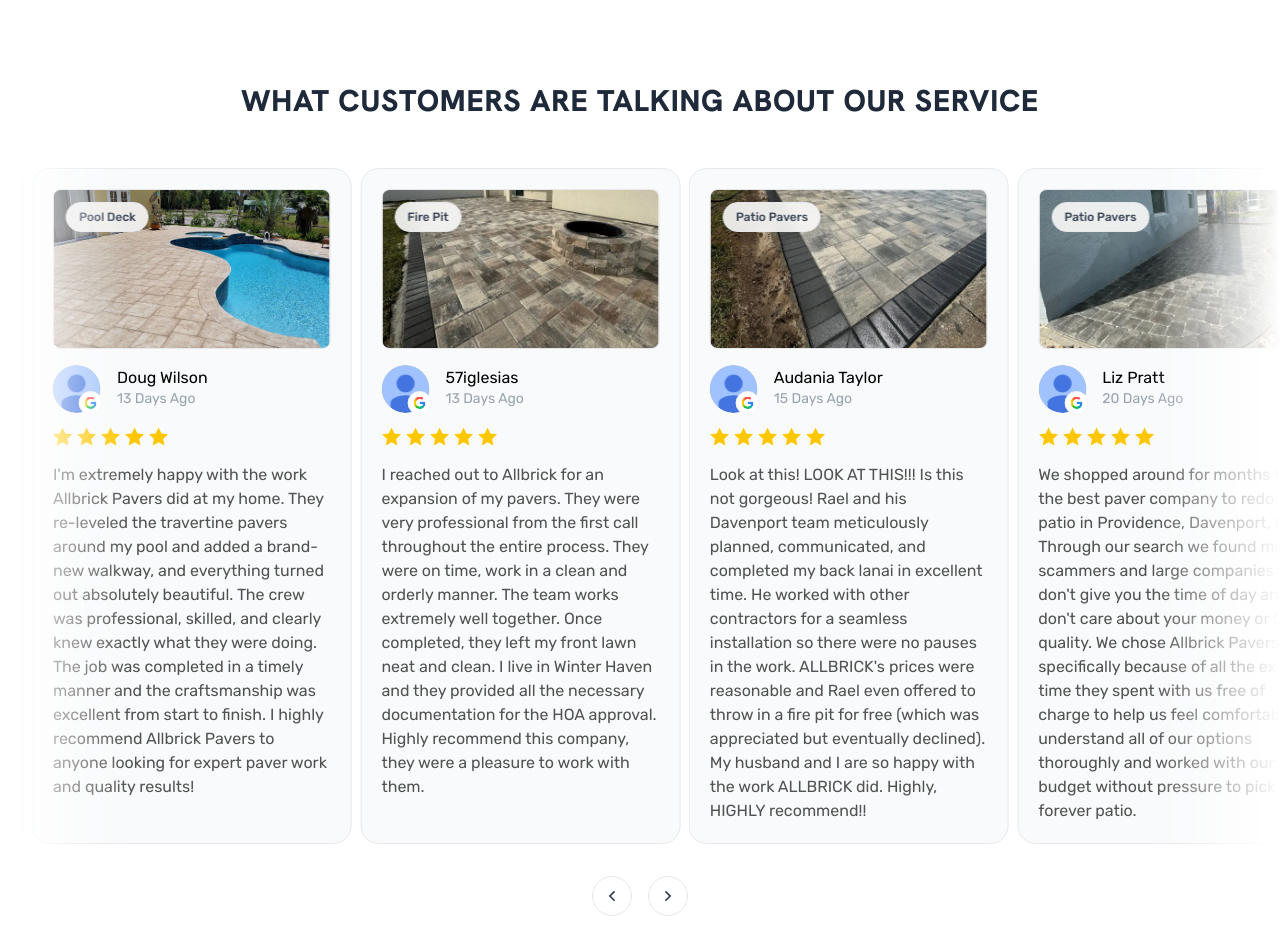
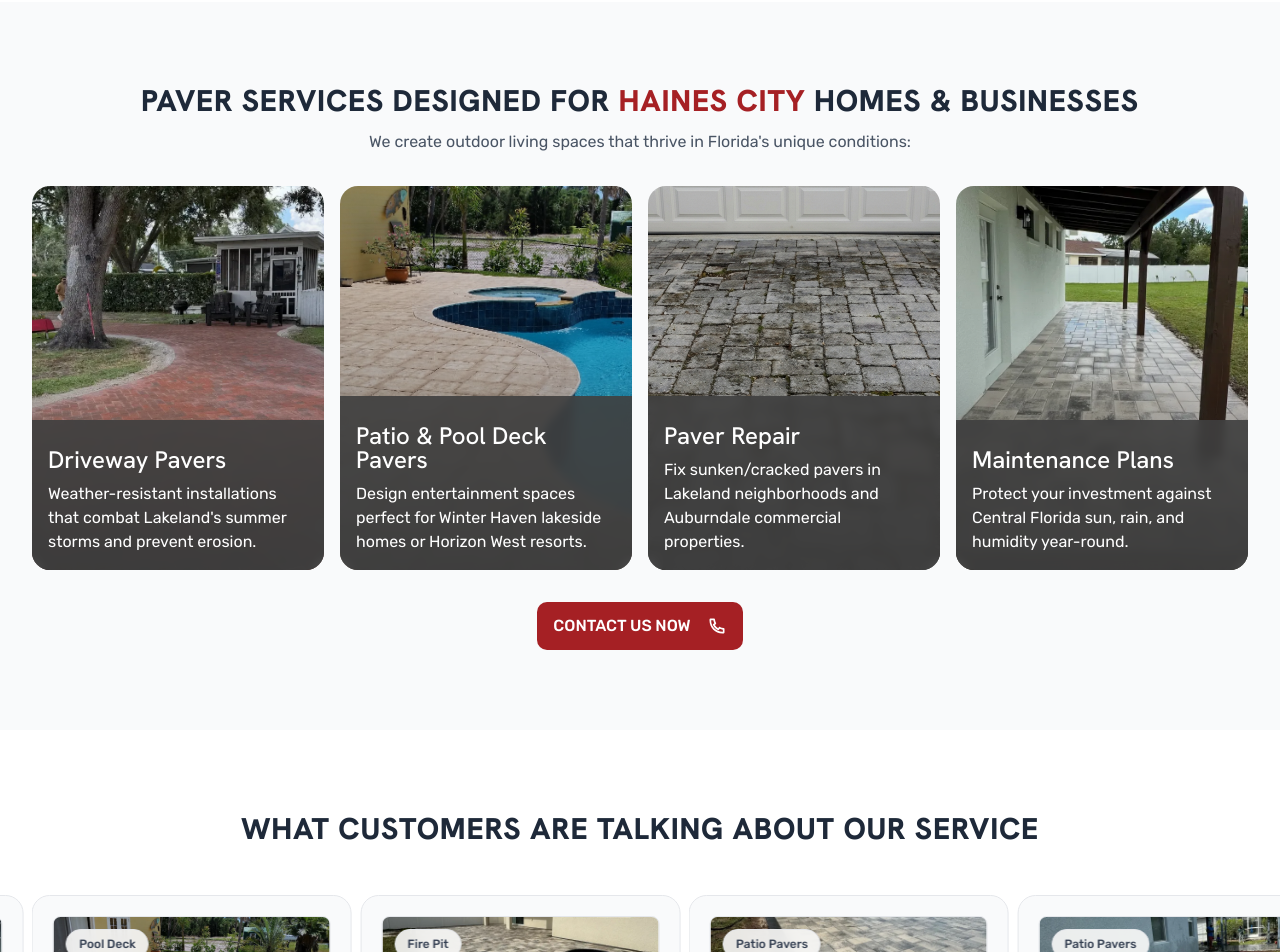
Before and after one commit to zarp-git/frontend_pages_allbrickpavers, a Next.js app: page / in a window 1280 px wide. Shown: the part 3240-4192 px from the top of the page. Built offline with nearby package versions, Linux system fonts and the light colour scheme; no server answers.

Commit message:
feat: Add Pavers vs Concrete, Paver Services, and Feedback sections to the public home page.

```diff
--- a/src/app/(public)/page.tsx
+++ b/src/app/(public)/page.tsx
@@ -7,18 +7,21 @@ import FaqSection from "@/presentation/components/organisms/home-page-sections/F
 import AboutSection from "@/presentation/components/organisms/home-page-sections/AboutSection";
 import { PaversVsConcreteSection } from "@/presentation/components/organisms/home-page-sections/PaversVsConcreteSection";
 import { InstallationTrustSection } from "@/presentation/components/organisms/home-page-sections/InstallationTrustSection";
+import { PaverServicesSection } from "@/presentation/components/organisms/home-page-sections/PaverServicesSection";
+import { CtaSection } from "@/presentation/components/organisms/home-page-sections/CtaSection";
 
 export default function Home() {
   return (
     <main>
       <Hero />
       <IntroSection />
-         <AboutSection />
+      <AboutSection />
       <DifferentialsSection />
+      <PaverServicesSection />
       <FeedbackSection />
-
       <PaversVsConcreteSection />
       <InstallationTrustSection />
+      <CtaSection />
       <FaqSection />
     </main>
   );
--- /dev/null
+++ b/src/presentation/components/organisms/home-page-sections/CtaSection.tsx
@@ -0,0 +1,75 @@
+import React from "react";
+import Image from "next/image";
+import { Button } from "@/presentation/components/atoms/ui/button";
+import { RiPhoneLine } from "@remixicon/react";
+
+// ---------------------------------------------------------------------------
+// Component
+// ---------------------------------------------------------------------------
+export function CtaSection() {
+  return (
+    <section id="cta" className="py-20 lg:py-28 bg-gray-50 overflow-hidden">
+      <div className="section-container">
+        {/* ── Card wrapper (relative for the absolute image) ── */}
+        <div className="relative">
+          {/* ── Dark card with texture ── */}
+          <div
+            className="relative rounded-[20px] px-8 md:px-16 py-16 md:py-20 flex flex-col justify-center items-start gap-8 overflow-hidden border border-zinc-500/20"
+            style={{
+              boxShadow:
+                "0px 4px 9px 0px rgba(0,0,0,0.05), 0px 17px 17px 0px rgba(0,0,0,0.04), 0px 37px 22px 0px rgba(0,0,0,0.03), 0px 67px 27px 0px rgba(0,0,0,0.01)",
+            }}
+          >
+            {/* Background texture layer */}
+            <Image
+              src="/images/pavers-pattern-texture.png"
+              alt=""
+              fill
+              sizes="100vw"
+              className="object-cover pointer-events-none"
+              aria-hidden="true"
+              priority={false}
+            />
+
+
+
+            {/* ── Text content ── */}
+            <div className="relative z-10 max-w-xl lg:max-w-[677px]">
+              <h2 className="text-white text-2xl md:text-3xl font-semibold font-rubik leading-tight md:leading-10">
+                Want to evaluate a project? <br className="hidden md:block" />
+                <span className="font-normal">
+                  Contact one of our tenants
+                  <br />
+                  for a free consultation
+                </span>
+              </h2>
+            </div>
+
+            {/* ── CTA Button ── */}
+            <Button
+              variant="brick-outline"
+              size="lg"
+              className="relative z-10 h-12 px-8 py-4 rounded-lg border-2 border-white bg-transparent text-white hover:bg-white/10 inline-flex justify-start items-center gap-4 text-base font-medium font-rubik uppercase"
+            >
+              book a free consultation
+              <RiPhoneLine className="size-5" />
+            </Button>
+          </div>
+
+          {/* ── Absolute image (right side) ── */}
+          <div className="hidden lg:block absolute right-6 xl:right-12 -top-8 bottom-0 w-80 xl:w-96">
+            <div className="relative h-108 w-full">
+              <Image
+                src="/images/sections-images/cta-section-placing-a-paver.jpg"
+                alt="Placing a paver brick during installation"
+                fill
+                sizes="(max-width: 1024px) 0px, 384px"
+                className="object-cover rounded-[20px]"
+              />
+            </div>
+          </div>
+        </div>
+      </div>
+    </section>
+  );
+}
--- a/src/presentation/components/organisms/home-page-sections/FeedbackSection.tsx
+++ b/src/presentation/components/organisms/home-page-sections/FeedbackSection.tsx
@@ -11,8 +11,8 @@ import "swiper/css/navigation";
 import {
   RiPhoneLine,
   RiArrowRightUpLine,
-  RiArrowLeftSLine,
-  RiArrowRightSLine,
+  RiArrowLeftLine,
+  RiArrowRightLine,
 } from "@remixicon/react";
 
 import { Button } from "@/presentation/components/atoms/ui/button";
@@ -131,40 +131,22 @@ export default function FeedbackSection() {
           ))}
         </Swiper>
 
-        {/* ── Fade Edges ── */}
-        <div
-          className="pointer-events-none absolute left-0 top-0 bottom-0 w-16 lg:w-32 z-10"
-          style={{
-            background:
-              "linear-gradient(to right, rgb(255 255 255) 0%, rgb(255 255 255 / 0) 100%)",
-          }}
-        />
-        <div
-          className="pointer-events-none absolute right-0 top-0 bottom-0 w-16 lg:w-32 z-10"
-          style={{
-            background:
-              "linear-gradient(to left, rgb(255 255 255) 0%, rgb(255 255 255 / 0) 100%)",
-          }}
-        />
-      </div>
-
-      {/* ── Navigation Arrows ── */}
-      <div className="section-container flex justify-center gap-4 mt-8">
+        {/* ── Navigation Arrows ── */}
         <button
           type="button"
           aria-label="Previous review"
           onClick={() => swiperRef.current?.slidePrev()}
-          className="size-10 rounded-full bg-white border border-gray-200 flex items-center justify-center hover:border-gray-400 transition-colors"
+          className="absolute left-0 top-1/2 -translate-y-1/2 z-30 size-12 rounded-full bg-white border border-gray-200 shadow-md items-center justify-center hover:bg-gray-50 hover:border-gray-300 transition-all -ml-4 lg:-ml-6 hidden sm:flex"
         >
-          <RiArrowLeftSLine className="size-5 text-gray-700" />
+          <RiArrowLeftLine className="size-6 text-gray-700" />
         </button>
         <button
           type="button"
           aria-label="Next review"
           onClick={() => swiperRef.current?.slideNext()}
-          className="size-10 rounded-full bg-white border border-gray-200 flex items-center justify-center hover:border-gray-400 transition-colors"
+          className="absolute right-0 top-1/2 -translate-y-1/2 z-30 size-12 rounded-full bg-white border border-gray-200 shadow-md items-center justify-center hover:bg-gray-50 hover:border-gray-300 transition-all -mr-4 lg:-mr-6 hidden sm:flex"
         >
-          <RiArrowRightSLine className="size-5 text-gray-700" />
+          <RiArrowRightLine className="size-6 text-gray-700" />
         </button>
       </div>
 
--- /dev/null
+++ b/src/presentation/components/organisms/home-page-sections/PaverServicesSection.tsx
@@ -0,0 +1,132 @@
+"use client";
+
+import React from "react";
+import Image from "next/image";
+import { Button } from "@/presentation/components/atoms/ui/button";
+import { RiPhoneLine } from "@remixicon/react";
+import { CyclingText } from "@/presentation/components/molecules/common/CyclingText";
+
+// ---------------------------------------------------------------------------
+// Types
+// ---------------------------------------------------------------------------
+interface ServiceItem {
+  title: string;
+  description: string;
+  image: string;
+}
+
+// ---------------------------------------------------------------------------
+// Data
+// ---------------------------------------------------------------------------
+const CITIES = [
+  "Lakeland",
+  "Winter Haven",
+  "Haines City",
+  "Davenport",
+  "Auburndale",
+  "Horizon West",
+];
+
+const SERVICES: ServiceItem[] = [
+  {
+    title: "Driveway Pavers",
+    description:
+      "Weather-resistant installations that combat Lakeland's summer storms and prevent erosion.",
+    image: "/images/sections-images/driveway-pavers-2-after.webp",
+  },
+  {
+    title: "Patio & Pool Deck Pavers",
+    description:
+      "Design entertainment spaces perfect for Winter Haven lakeside homes or Horizon West resorts.",
+    image: "/images/sections-images/pool-deck-after.jpg",
+  },
+  {
+    title: "Paver Repair",
+    description:
+      "Fix sunken/cracked pavers in Lakeland neighborhoods and Auburndale commercial properties.",
+    image: "/images/sections-images/cracked-pavers.jpg",
+  },
+  {
+    title: "Maintenance Plans",
+    description:
+      "Protect your investment against Central Florida sun, rain, and humidity year-round.",
+    image: "/images/sections-images/patio-pavers-5.webp",
+  },
+];
+
+// ---------------------------------------------------------------------------
+// Component
+// ---------------------------------------------------------------------------
+export function PaverServicesSection() {
+  return (
+    <section id="paver-services" className="py-10 lg:py-20 bg-gray-50">
+      <div className="section-container flex flex-col justify-center items-center gap-8">
+        {/* ── Heading ── */}
+        <div className="flex flex-col justify-start items-center gap-2.5 text-center">
+          <h2 className="text-gray-800 text-2xl md:text-3xl font-black font-hanken uppercase leading-tight tracking-wide">
+            Paver Services Designed for{" "}
+            <CyclingText
+              items={CITIES}
+              className="text-primary"
+              interval={2500}
+              direction="up"
+            />{" "}
+            Homes &amp; Businesses
+          </h2>
+          <p className="text-gray-600 text-base font-normal font-rubik leading-6 max-w-xl">
+            We create outdoor living spaces that thrive in Florida&apos;s unique
+            conditions:
+          </p>
+        </div>
+
+        {/* ── Service Cards Grid ── */}
+        <div className="w-full grid grid-cols-1 sm:grid-cols-2 lg:grid-cols-4 gap-4">
+          {SERVICES.map((service) => (
+            <ServiceCard key={service.title} {...service} />
+          ))}
+        </div>
+
+        {/* ── CTA Button ── */}
+        <Button
+          variant="brick"
+          size="lg"
+          className="h-12 px-8 py-4 rounded-lg inline-flex justify-start items-center gap-4 text-base font-medium font-rubik uppercase"
+        >
+          contact us now
+          <RiPhoneLine className="size-5" />
+        </Button>
+      </div>
+    </section>
+  );
+}
+
+// ---------------------------------------------------------------------------
+// ServiceCard
+// ---------------------------------------------------------------------------
+function ServiceCard({ title, description, image }: ServiceItem) {
+  return (
+    <div className="relative h-96 rounded-2xl overflow-hidden group">
+      {/* Background Image */}
+      <Image
+        src={image}
+        alt={title}
+        fill
+        sizes="(max-width: 640px) 100vw, (max-width: 1024px) 50vw, 25vw"
+        className="object-cover transition-transform duration-500 group-hover:scale-105"
+      />
+
+      {/* Overlay gradient for readability */}
+      <div className="absolute inset-0 bg-linear-to-t from-black/70 via-black/20 to-transparent" />
+
+      {/* Text Overlay */}
+      <div className="absolute bottom-0 left-0 right-0 px-4 pt-7 pb-4 bg-neutral-700/90 backdrop-blur-xs flex flex-col justify-start items-start gap-2.5">
+        <h3 className="text-white text-xl md:text-2xl font-medium font-hanken capitalize leading-6">
+          {title}
+        </h3>
+        <p className="text-white text-sm md:text-base font-normal font-rubik leading-6">
+          {description}
+        </p>
+      </div>
+    </div>
+  );
+}
--- a/src/presentation/components/organisms/home-page-sections/PaversVsConcreteSection.tsx
+++ b/src/presentation/components/organisms/home-page-sections/PaversVsConcreteSection.tsx
@@ -14,7 +14,7 @@ export const PaversVsConcreteSection = () => {
           PAVERS VS CONCRETE
         </h2>
 
-        <div className="w-full flex flex-col xl:flex-row justify-start items-center gap-12">
+        <div className="w-full flex flex-col xl:flex-row justify-start items-center gap-48">
           {/* Text Content */}
           <div className="w-full xl:w-[500px] flex flex-col justify-center items-start gap-8">
             <div className="flex flex-col justify-start items-start gap-4">
@@ -60,8 +60,8 @@ export const PaversVsConcreteSection = () => {
           <div className="flex-1 w-full relative">
             {/* Comparison Slider */}
             <ComparisonSlider
-              beforeImage="/images/sections-images/cracked-pavers.jpg"
-              afterImage="/images/sections-images/driveway-pavers-1-after.webp"
+              beforeImage="/images/sections-images/patio-pavers-1-before-1.png"
+              afterImage="/images/sections-images/patio-pavers-1-after-1.webp"
               beforeLabel="Concrete"
               afterLabel="Pavers"
               className="w-full h-[300px] md:h-[400px] lg:h-[420px] rounded-xl"
```
